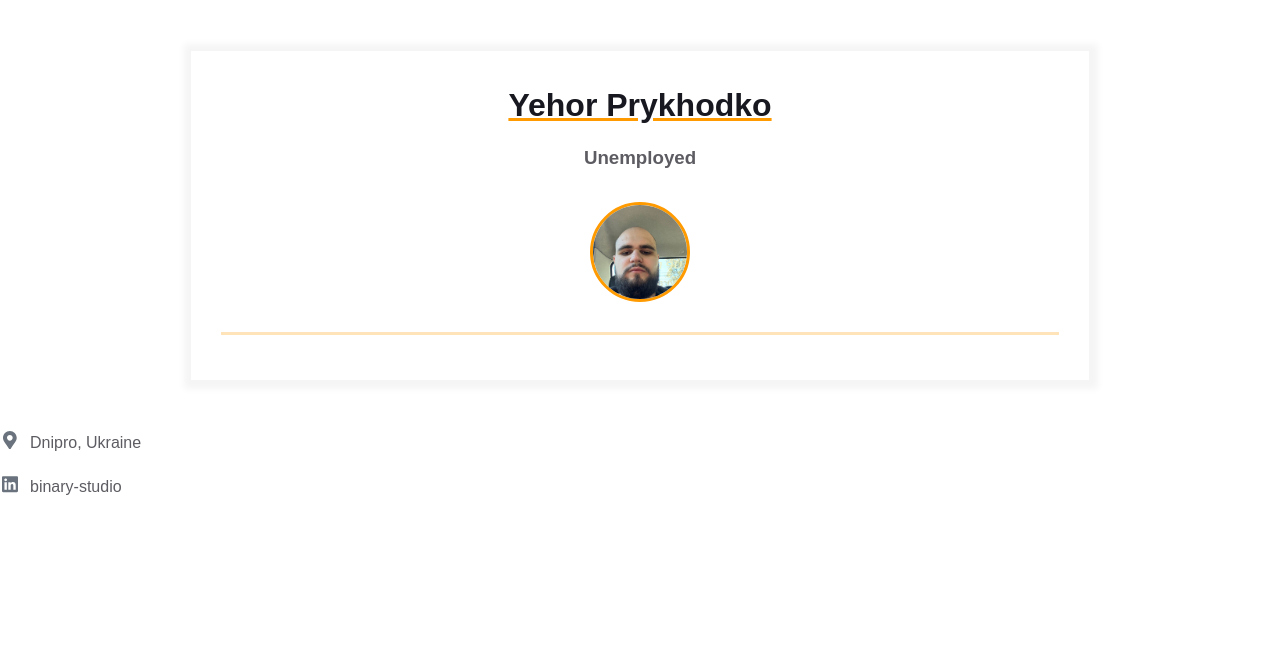
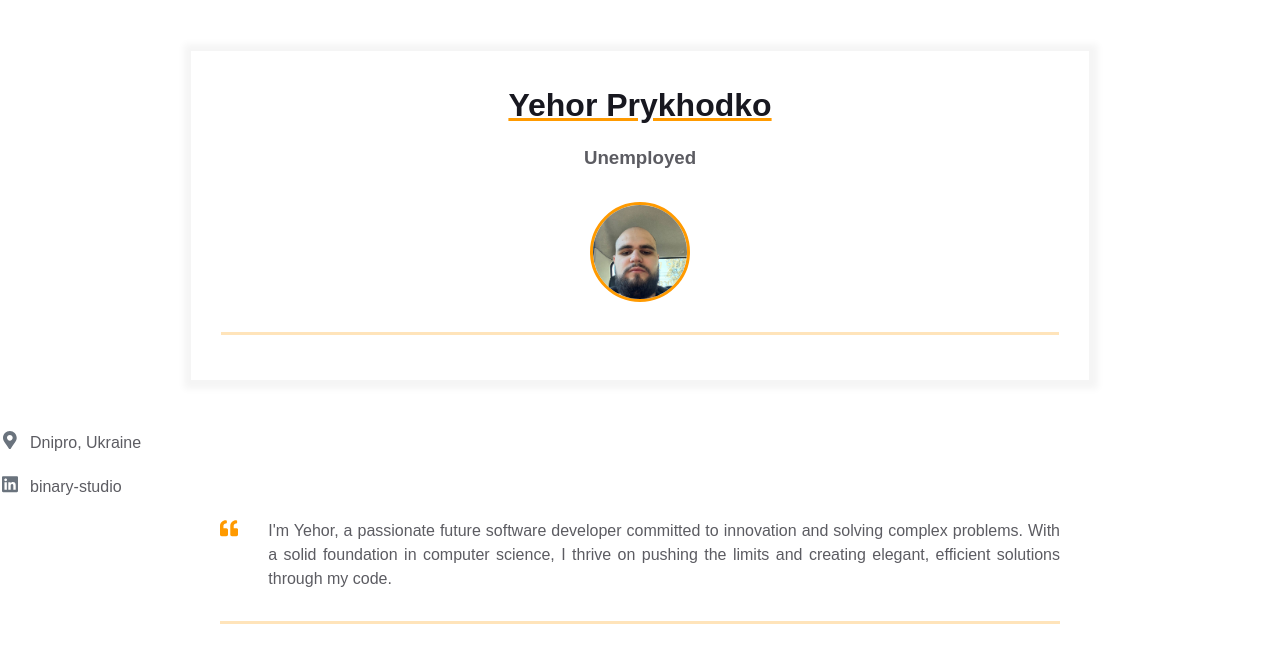
Before and after one commit to prykhodkoYO/homepage, a plain HTML site: page index.html in a window 1280 px wide. Drawn offline with Linux system fonts and the light colour scheme.

Commit message:
Added intro text

```diff
--- a/index.html
+++ b/index.html
@@ -72,5 +72,35 @@
   </div>
   <span>binary-studio</span>
 </a>
+<div class="container">
+  <div class="resume__block">
+    <div class="intro">
+      <div class="intro__icon-wrapper">
+        <svg
+          class="intro__icon"
+          xmlns="http://www.w3.org/2000/svg"
+          viewBox="0 0 512 512"
+        >
+          <path
+            d="M464 256h-80v-64c0-35.3 28.7-64 64-64h8c13.3 0 24-10.7
+            24-24V56c0-13.3-10.7-24-24-24h-8c-88.4 0-160 71.6-160 160v240c0
+            26.5 21.5 48 48 48h128c26.5 0 48-21.5
+            48-48V304c0-26.5-21.5-48-48-48zm-288 0H96v-64c0-35.3 28.7-64
+            64-64h8c13.3 0 24-10.7 24-24V56c0-13.3-10.7-24-24-24h-8C71.6
+            32 0 103.6 0 192v240c0 26.5 21.5 48 48 48h128c26.5 0 48-21.5
+            48-48V304c0-26.5-21.5-48-48-48z"
+          ></path>
+        </svg>
+      </div>
+      <p class="intro_text">
+        I'm Yehor, a passionate future software developer
+         committed to innovation and solving complex problems.
+          With a solid foundation in computer science,
+           I thrive on pushing the limits and creating elegant,
+            efficient solutions through my code.
+      </p>
+    </div>
+  </div>
+</div>
   </body>
 </html>
```
